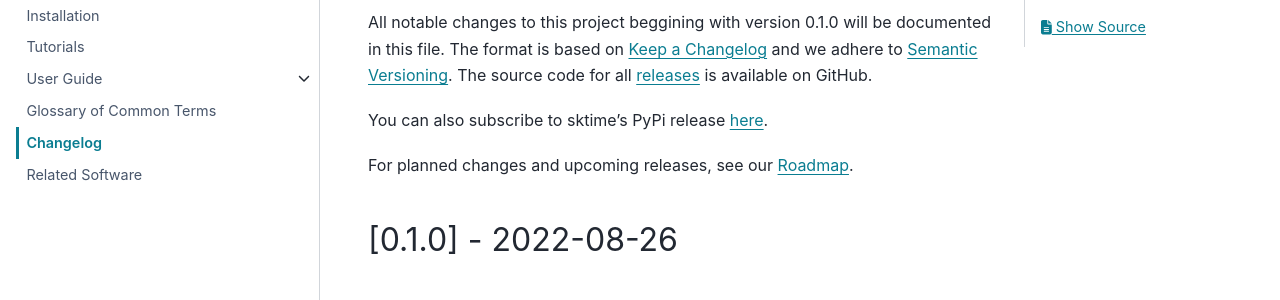
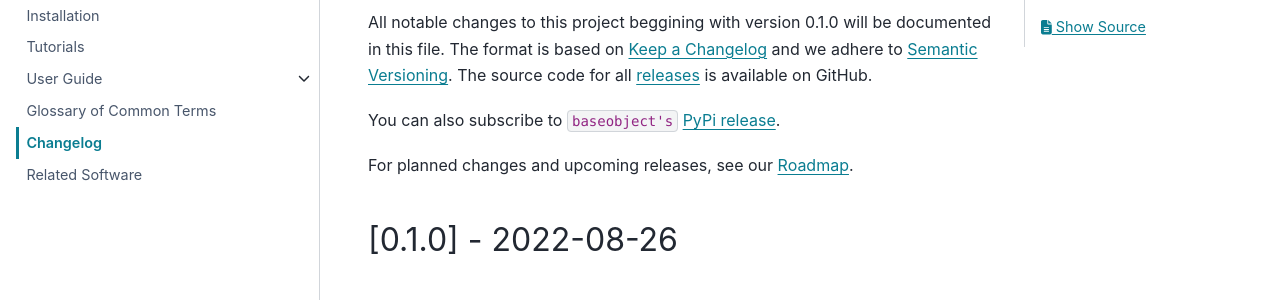
Before and after one commit to sktime/skbase, a Sphinx documentation site: the page built from docs/source/user_documentation/changelog.rst, in a window 1280 px wide. Shown: the part 200-500 px from the top of the page. Built offline with Sphinx 7.4.7 and the PyData theme 0.15.4, drawn with Linux system fonts in a browser that asks for light colours; comment, search, counter and statistics services are not loaded.

Commit message:
Fix reference to sktime in changelog

```diff
--- a/docs/source/user_documentation/changelog.rst
+++ b/docs/source/user_documentation/changelog.rst
@@ -9,8 +9,8 @@ to `Semantic Versioning <https://semver.org/spec/v2.0.0.html>`_. The source
 code for all `releases <https://github.com/sktime/baseobject/releases>`_
 is available on GitHub.
 
-You can also subscribe to sktime's PyPi release
-`here <https://libraries.io/pypi/baseobject>`_.
+You can also subscribe to ``baseobject's``
+`PyPi release <https://libraries.io/pypi/baseobject>`_.
 
 For planned changes and upcoming releases, see our :ref:`roadmap`.
 
```
